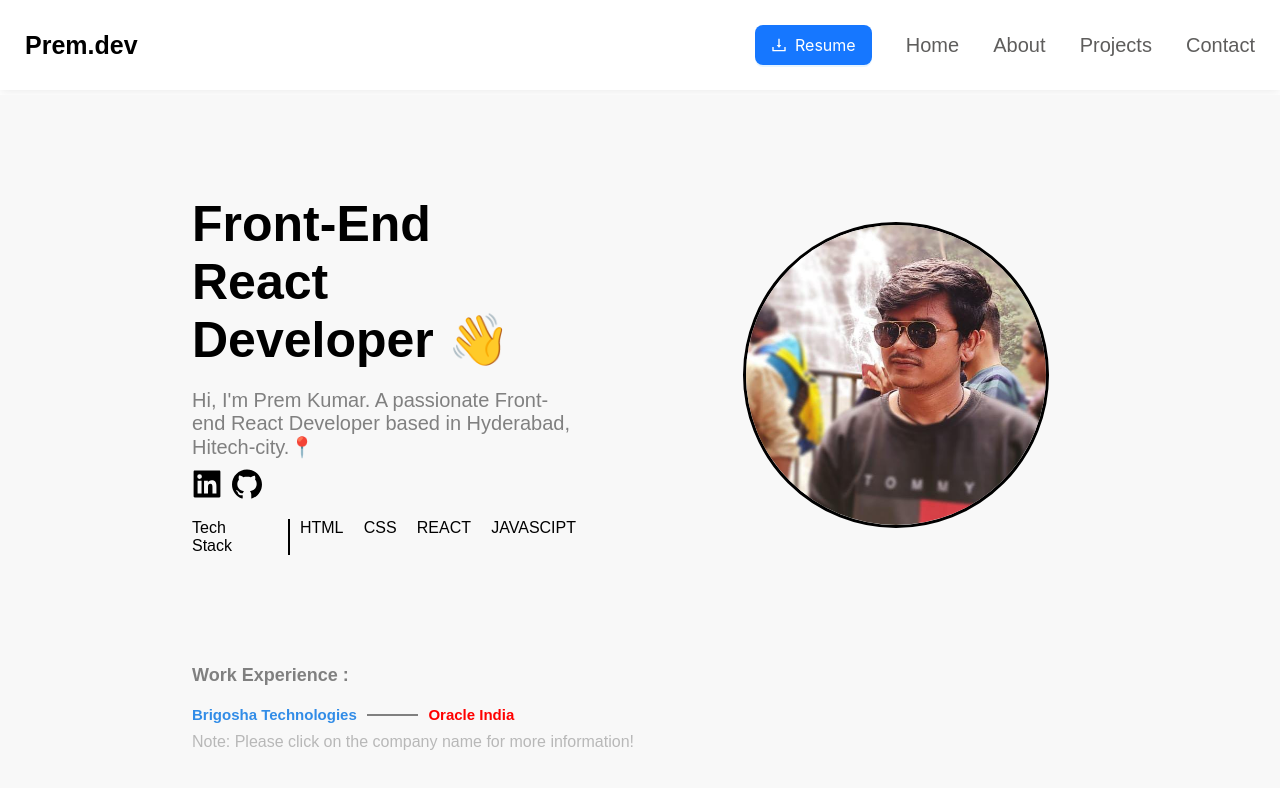
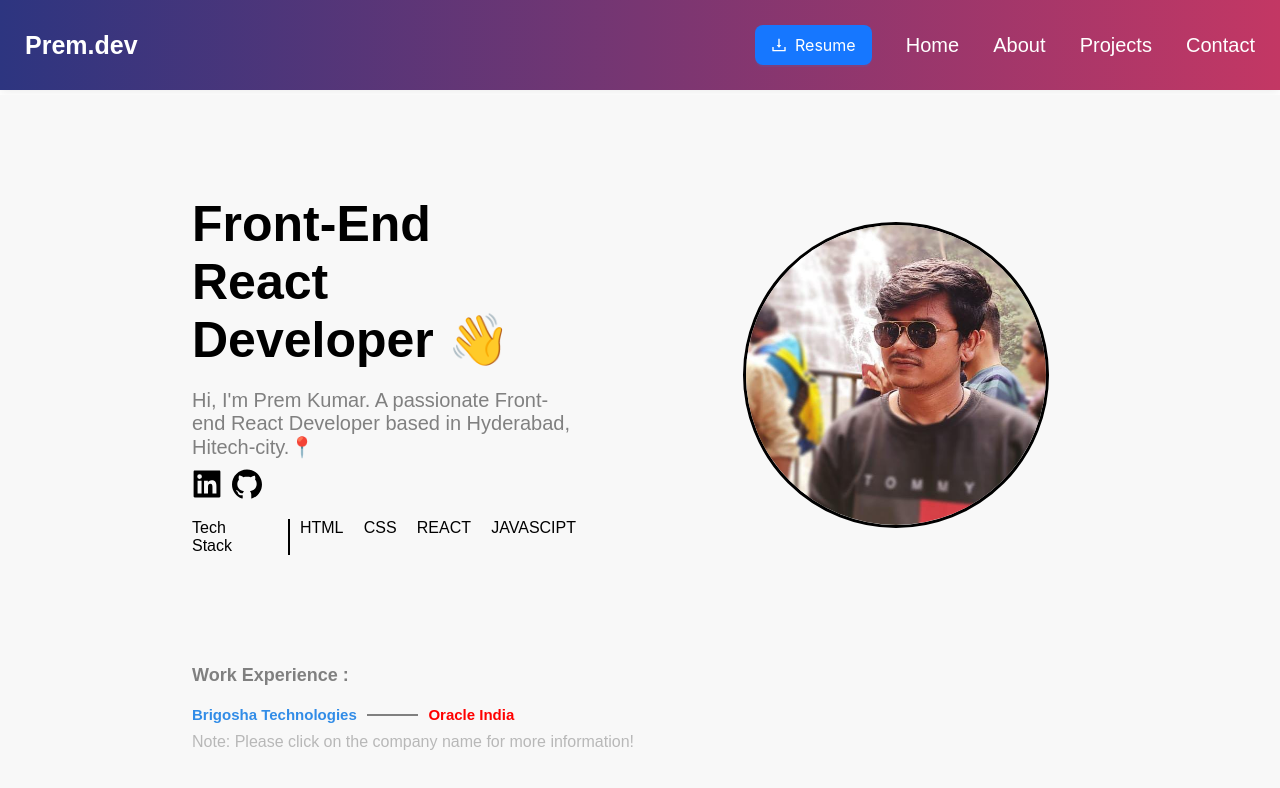
Before and after one commit to premmkumar-git/portfolio, a React (Create React App) app: page / in a window 1280 px wide. Shown: the top 788 px of the page. Built offline with nearby package versions, Linux system fonts and the light colour scheme.

Commit message:
header color change

```diff
--- a/src/Header.js
+++ b/src/Header.js
@@ -9,7 +9,7 @@
     window.location.href = "resume.pdf";
   }
    return (
-     <div className='header f-r-jsb-a prevent-select'>
+     <div className='header f-r-jsb-a prevent-select' style={{ backgroundImage: "linear-gradient(to left, #c33764 , #2d3580)",color:"white"}}>
       <iframe id="my_iframe" style={{display:"none"}}></iframe>
 
         <div onClick={()=>{setValue(1)}} className='subheader cursor-pointer hoverbutton-1'>
@@ -24,7 +24,7 @@
 
         </div>
 
-        <div id="hide" className='f-r-jsb-a subheader-1' style={{width : "500px"}}>
+        <div id="hide" className='f-r-jsb-a subheader-1' style={{width : "500px",color:"white"}}>
         <div style={{display:"flex"}}>
         <a href="/resume.pdf" download >
         <Button type="primary" onClick={()=>{download()}} icon={<DownloadOutlined  />} size={'large'}>
--- a/src/styles.css
+++ b/src/styles.css
@@ -4,6 +4,8 @@
     box-shadow: 0 1px 10px rgba(0,0,0,.09);
     position: static;
     font-family: sans-serif;
+    background-Image: "linear-gradient( #c33764 , #2d3580)  !important";
+
 }
 
 .f-r-jsb-a {
```
